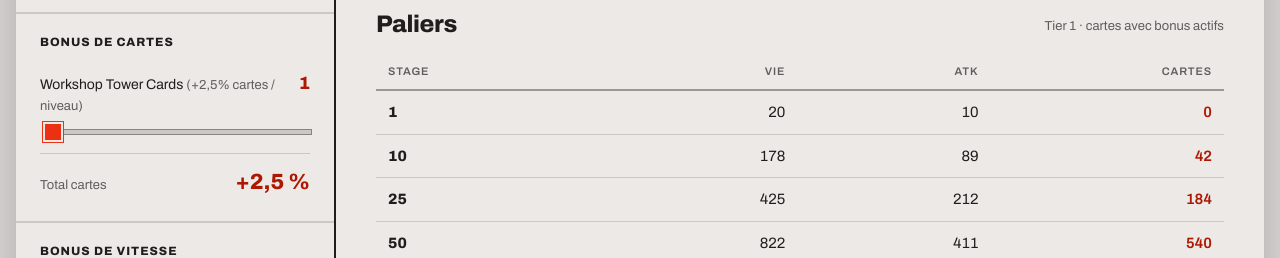
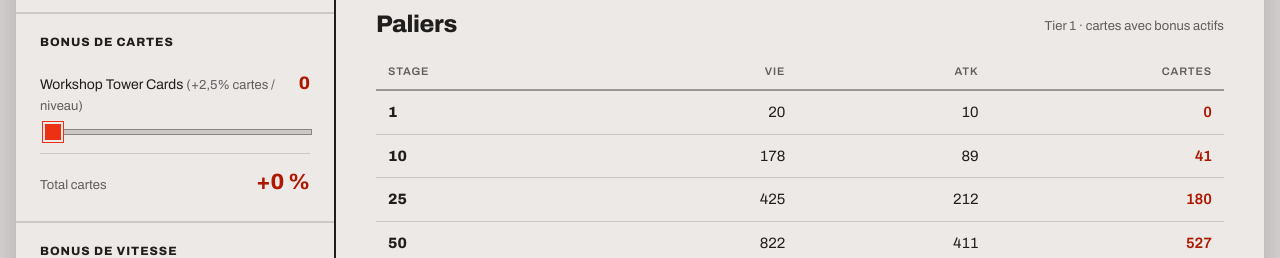
Before and after one commit to Laatem/tower-calculator, a Vue app: page / in a window 1280 px wide. Shown: the part 476-734 px from the top of the page. Built offline with nearby package versions, Linux system fonts and the light colour scheme.

Commit message:
✨ allow workshop tower levels to start at 0

```diff
--- a/src/composables/useSpeedTower.js
+++ b/src/composables/useSpeedTower.js
@@ -5,7 +5,7 @@ const POTION_V_STORAGE_KEY = "tower-potion-v";
 const BASE_SPEED_STORAGE_KEY = "tower-base-speed";
 
 const WORKSHOP_SPEED_BONUS_PER_LEVEL = 0.015;
-const WORKSHOP_SPEED_LEVEL_MIN = 1;
+const WORKSHOP_SPEED_LEVEL_MIN = 0;
 const WORKSHOP_SPEED_LEVEL_MAX = 20;
 const CLIMBERS_CHARM_SPEED_BONUS = 0.6;
 const MASKED_MAN_SPEED_BONUS = 0.3;
--- a/src/composables/useTowerTier.js
+++ b/src/composables/useTowerTier.js
@@ -9,7 +9,7 @@ const WORKSHOP_LEVEL_STORAGE_KEY = "tower-workshop-level";
 const CLIMBERS_CHARM_BONUS = 0.6;
 const MASKED_MAN_CHARM_BONUS = 0.2;
 const WORKSHOP_BONUS_PER_LEVEL = 0.025;
-const WORKSHOP_LEVEL_MIN = 1;
+const WORKSHOP_LEVEL_MIN = 0;
 const WORKSHOP_LEVEL_MAX = 20;
 
 const AVAILABLE_TIERS = Object.keys(TIERS)
```
